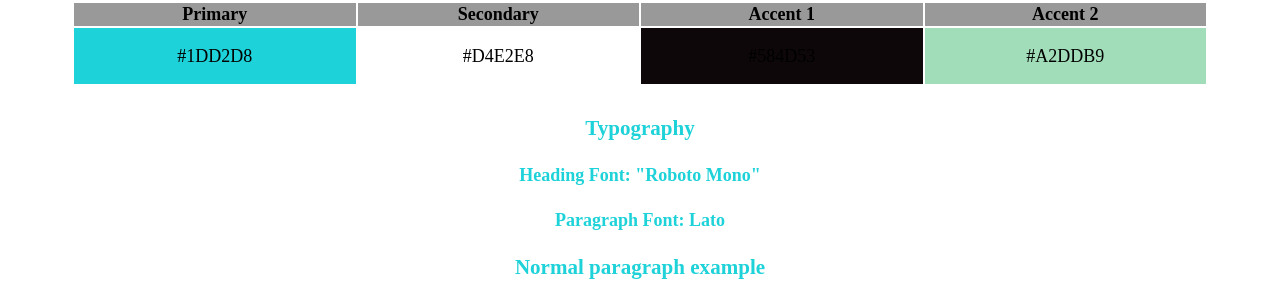
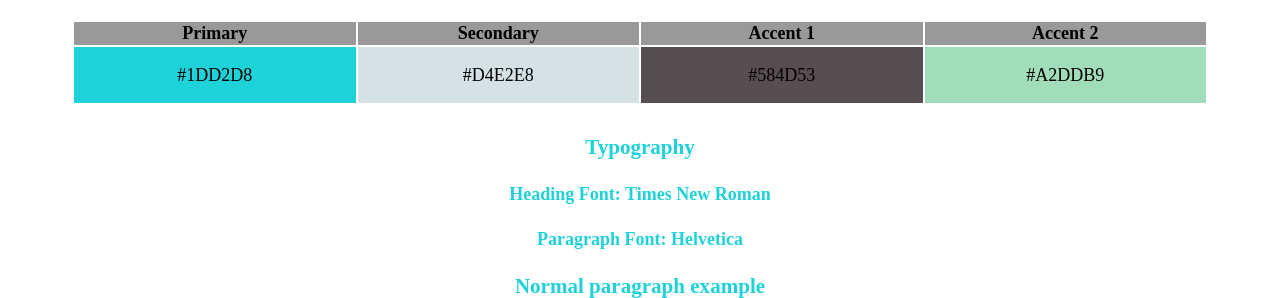
Before and after one commit to barkerkade/wdd130, a plain HTML site: page pcs/site-plan.html in a window 1280 px wide. Shown: the part 1261-1559 px from the top of the page. Drawn offline with Linux system fonts and the light colour scheme; a web font is replaced by a local one.

Commit message:
Corrections

```diff
--- a/pcs/site-plan.html
+++ b/pcs/site-plan.html
@@ -62,10 +62,10 @@
       <!-- Choose a font for your paragraphs (body copy) and headlines. What font(s) have you chosen? Why did you choose what you did?  Make sure to review the list of web safe fonts at W3Schools.org as a starting point.  Think also about which of your colors above you might use for background and font colors. -->
 
       <h4>
-        Heading Font: "Roboto Mono" <!-- change this -->
+        Heading Font: Times New Roman <!-- change this -->
       </h4>
       <h4>
-        Paragraph Font: Lato <!-- change this -->
+        Paragraph Font: Helvetica <!-- change this -->
       </h4>
       <h3>
         Normal paragraph example
--- a/pcs/styles/site-plan.css
+++ b/pcs/styles/site-plan.css
@@ -6,19 +6,19 @@ Fonts are separated by a | */
 :root {
   /* change the values below to your colors from your palette */
   --primary-color: #1DD2D8   ;
-  --secondary-color: #FFFFFF ;
-  --accent1-color: #0D070A;
+  --secondary-color: #D4E2E8 ;
+  --accent1-color: #584D53;
   --accent2-color: #A2DDB9;
 
   /* change the values below to your chosen (*/
-  --heading-font: "Roboto Mono", 'Times New Roman', Times, serif;
-  --paragraph-font: Lato, Helvetica, sans-serif;
+  --heading-font: 'Times New Roman', Times, serif;
+  --paragraph-font: Helvetica, sans-serif;
 
   /* these colors below should be chosen from among your palette colors above */
   --headline-color-on-white: #1dd2d8;  /* headlines on a white background */
   --headline-color-on-color: #D4E2E8; /* headlines on a colored background */
   --paragraph-color-on-white: #1DD2D8; /* paragraph text on a white background */
-  --paragraph-color-on-color: #D4E2E8; /* paragraph text on a colored background */
+  --paragraph-color-on-color: #584D53; /* paragraph text on a colored background */
   --paragraph-background-color: #1DD2D8 ;
   --nav-link-color: #584D53;
   --nav-background-color: #A2DDB9;
```
